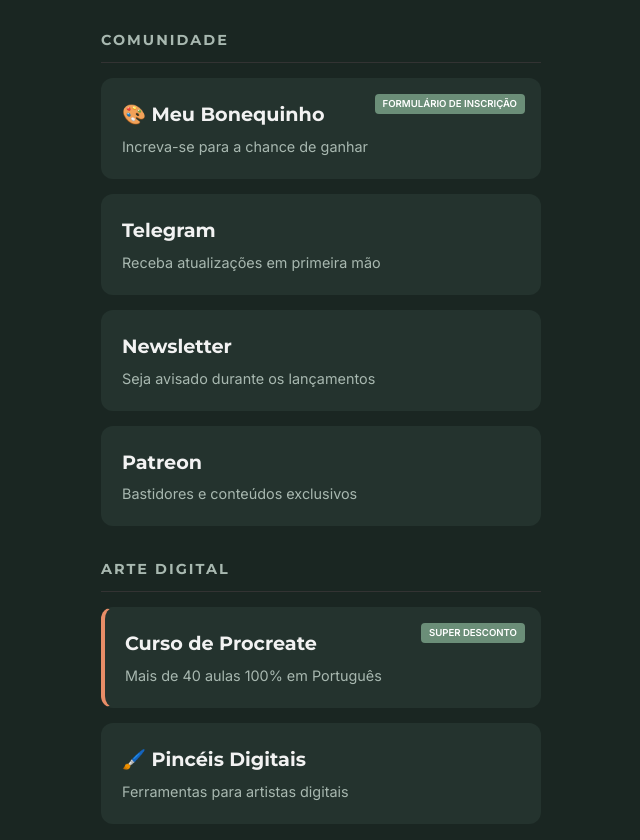
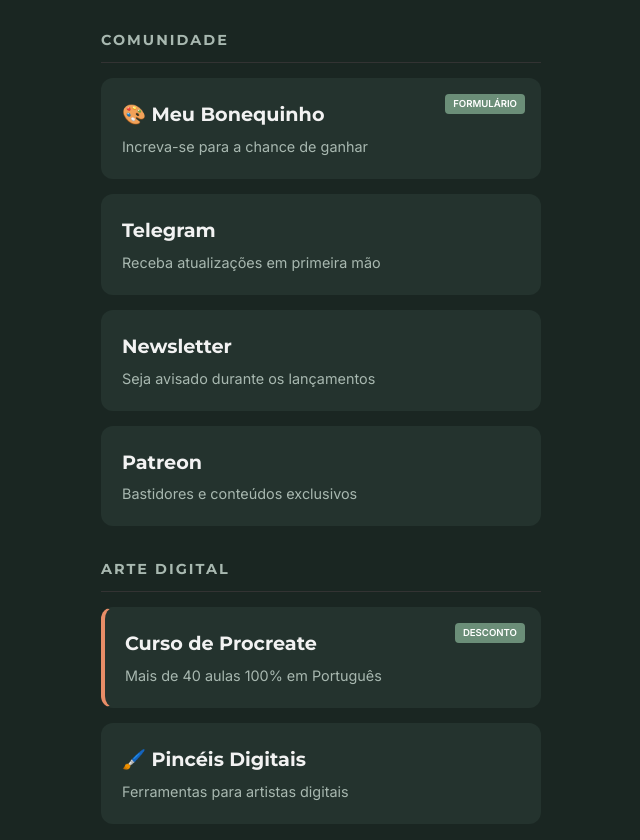
Before and after one commit to kaiomedau/kaiomedau-web, a plain HTML site: page index.html in a window 1280 px wide. Shown: the part 735-1575 px from the top of the page, without its empty margins (319-959 px from the left). Drawn offline with Linux system fonts and the light colour scheme.

Commit message:
Fix tags

```diff
--- a/index.html
+++ b/index.html
@@ -274,7 +274,7 @@
         <div class="section-title">Comunidade</div>
 
         <a href="https://docs.google.com/forms/d/e/1FAIpQLSe916JKNl2aU78i3txz8DA4HDaQjEIfzP6fakE2doqjmFDVGA/viewform?usp=header" class="link-card">
-            <span class="tag-new">Formulário de Inscrição</span>
+            <span class="tag-new">Formulário</span>
             <h3>🎨 Meu Bonequinho</h3>
             <p>Increva-se para a chance de ganhar</p>
         </a>
@@ -297,7 +297,7 @@
         <div class="section-title">Arte Digital</div>
 
         <a href="https://www.udemy.com/course/procreate-iniciantes/?referralCode=3F03E409260C54EDD533" class="link-card card-highlight">
-            <span class="tag-new">Super Desconto</span>
+            <span class="tag-new">Desconto</span>
             <h3>Curso de Procreate</h3>
             <p>Mais de 40 aulas 100% em Português</p>
         </a>
```
